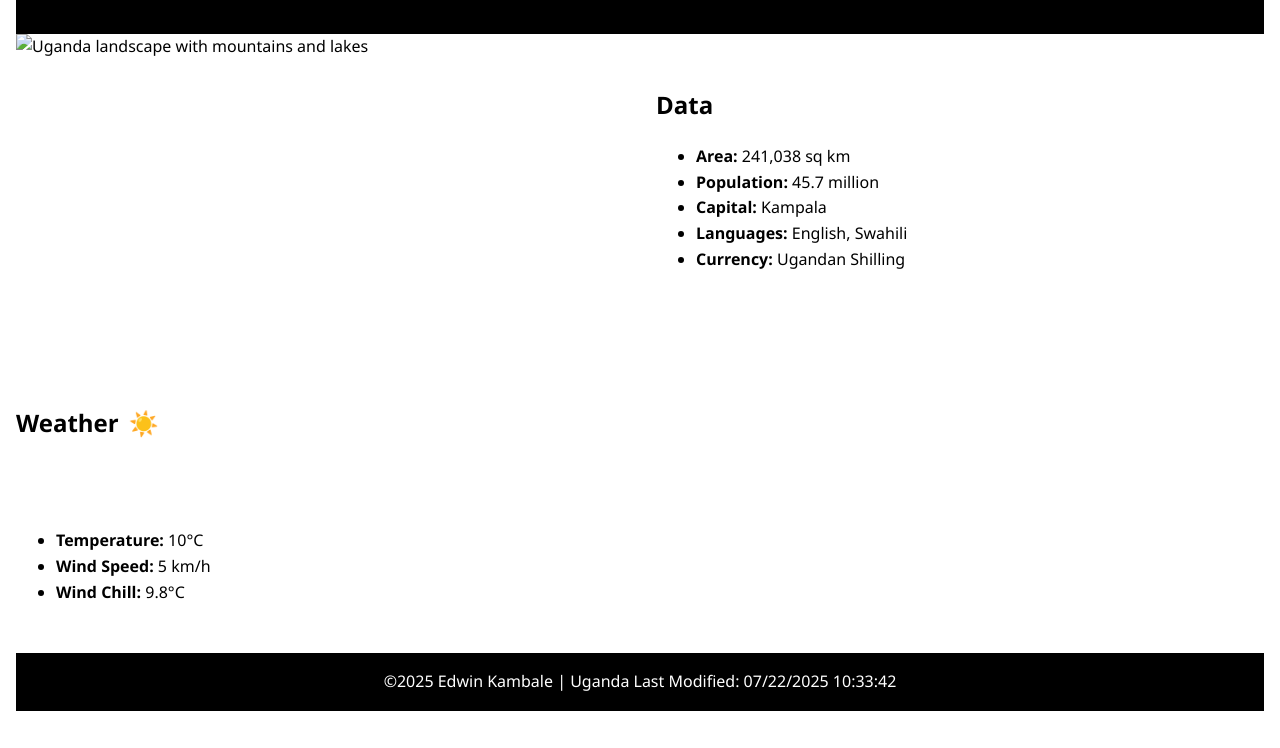
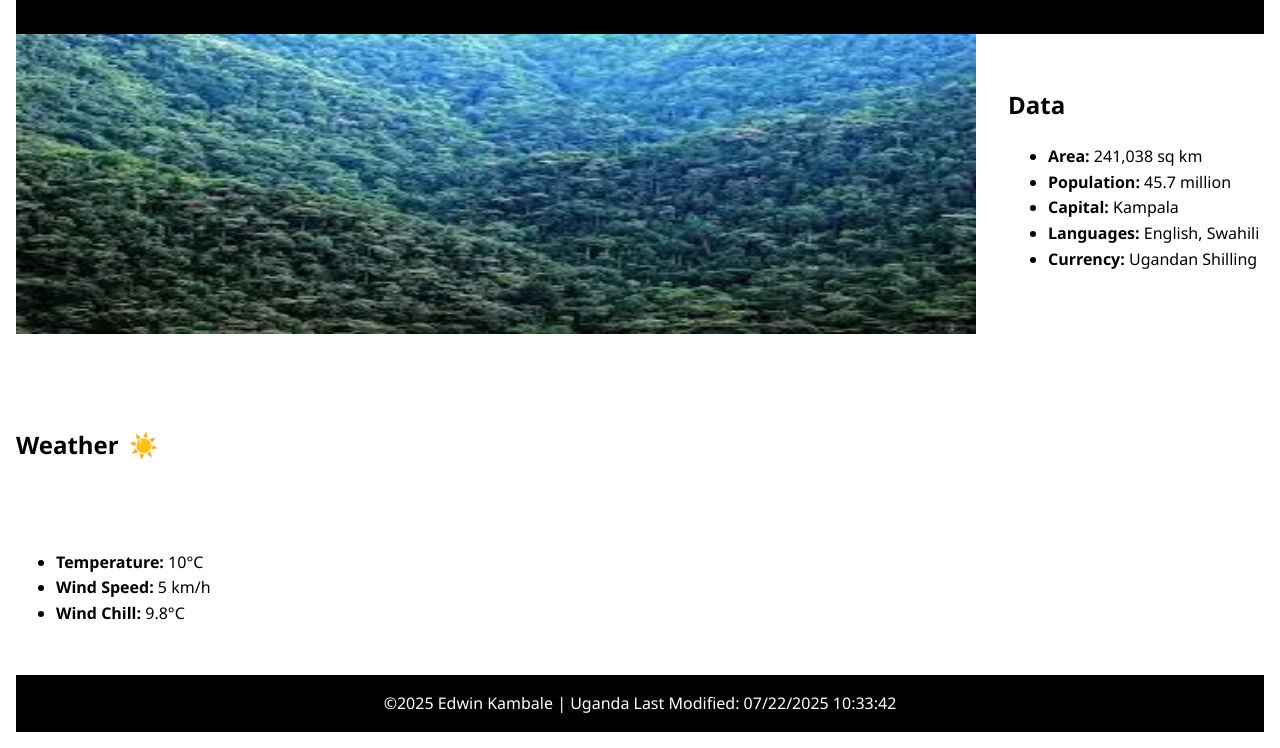
Before and after one commit to ADBranches/wdd131, a plain HTML site: page place.html in a window 1280 px wide. Shown: the part 108-856 px from the top of the page. Before the commit the page ends 835 px from the top, so only its background shows below. Drawn offline with Linux system fonts and the light colour scheme.

Commit message:
new file:   images/bwindi-medium.webp 	new file:   images/bwindi-small.webp 	new file:   images/bwindi-wide.webp 	new file:   images/weather-icon.svg 	modified:   place.html 	modified:   scripts/place.js 	modified:   styles/place.css

```diff
--- a/place.html
+++ b/place.html
@@ -14,11 +14,23 @@
   </header>
 
   <main>
-    <!-- Hero Image (Responsive) -->
+    <!-- Hero Image -->
     <picture>
-      <source srcset="images/uganda-wide.webp" media="(min-width: 1000px)">
-      <source srcset="images/uganda-medium.webp" media="(min-width: 600px)">
-      <img src="images/uganda-small.webp" alt="Uganda landscape with mountains and lakes" width="960" height="300" loading="lazy">
+      <source
+        srcset="images/bwindi-wide.webp"
+        media="(min-width: 1000px)"
+      >
+      <source
+        srcset="images/bwindi-medium.webp"
+        media="(min-width: 600px)"
+      >
+      <img
+        src="images/bwindi-small.webp"
+        alt="Mountain gorillas in Uganda's Bwindi Impenetrable Forest"
+        width="960"
+        height="300"
+        loading="lazy"
+      >
     </picture>
 
     <!-- Data Section -->
@@ -36,7 +48,7 @@
     <!-- Weather Section -->
     <section class="weather" aria-label="Weather Conditions">
       <h2>Weather</h2>
-      <div class="weather-icon"></div> <!-- SVG for mobile -->
+      <div class="weather-icon"></div>
       <ul>
         <li><strong>Temperature:</strong> 10°C</li>
         <li><strong>Wind Speed:</strong> 5 km/h</li>
--- a/scripts/place.js
+++ b/scripts/place.js
@@ -1,6 +1,6 @@
 // Dynamic Footer
 document.querySelector('footer').innerHTML = `
-  ©${new Date().getFullYear()} Edwin Kambale | Uganda
+  &copy;${new Date().getFullYear()} Edwin Kambale | Uganda
   Last Modified: ${document.lastModified}
 `;
 
@@ -10,5 +10,5 @@ const calculateWindChill = (temp, windSpeed) =>
     ? (13.12 + 0.6215 * temp - 11.37 * Math.pow(windSpeed, 0.16) + 0.3965 * temp * Math.pow(windSpeed, 0.16)).toFixed(1) + "°C"
     : "N/A";
 
-// Static Values (Replace with API later)
+// Static Values
 document.getElementById('windchill').textContent = calculateWindChill(10, 5);
--- a/styles/place.css
+++ b/styles/place.css
@@ -1,4 +1,3 @@
-/* Uganda Flag Colors */
 :root {
   --black: #000000;
   --yellow: #FCDC04;
```
Also changed, not shown: images/bwindi-medium.webp (added), images/bwindi-small.webp (added), images/bwindi-wide.webp (added), images/weather-icon.svg (added).
